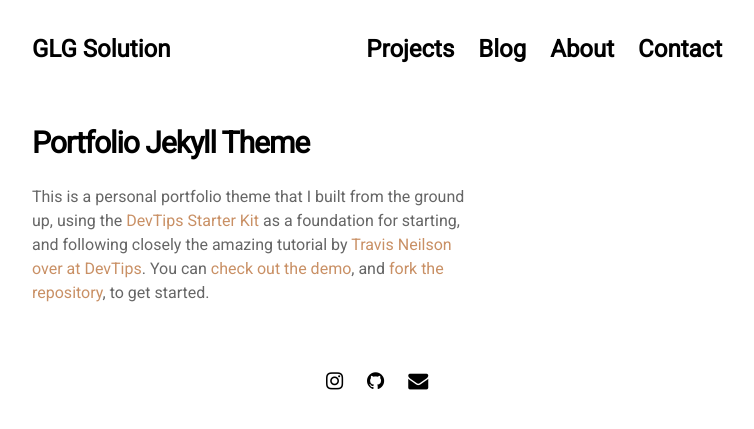
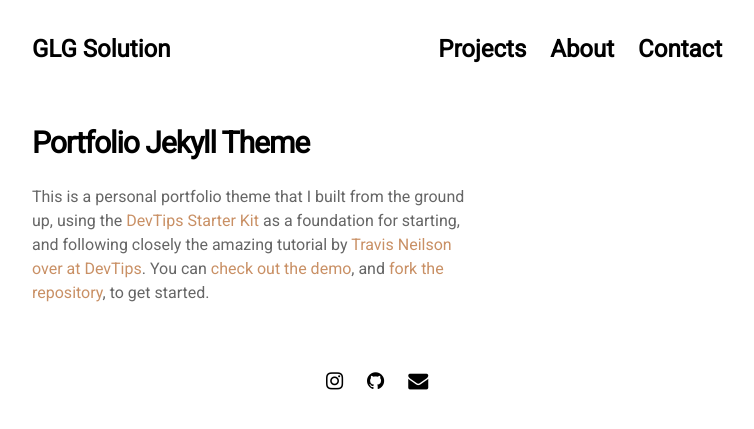
Before and after one commit to galung1308/GLG-Solution, a Jekyll site: the page built from pages/about.md, in a window 1280 px wide. Shown: the top 429 px of the page, without its empty margins (263-1017 px from the left). Built offline with Jekyll 4.4.1, drawn with Linux system fonts in a browser that asks for light colours; nearby versions of some CDN libraries.

Commit message:
Update settings.yml

```diff
--- a/_data/settings.yml
+++ b/_data/settings.yml
@@ -3,7 +3,7 @@
 
 menu:
 - {name: 'Projects', url: ''}
-- {name: 'Blog',     url: 'blog'}
+#- {name: 'Blog',     url: 'blog'}
 - {name: 'About',    url: 'about'}
 - {name: 'Contact',  url: 'contact'}
 
```
